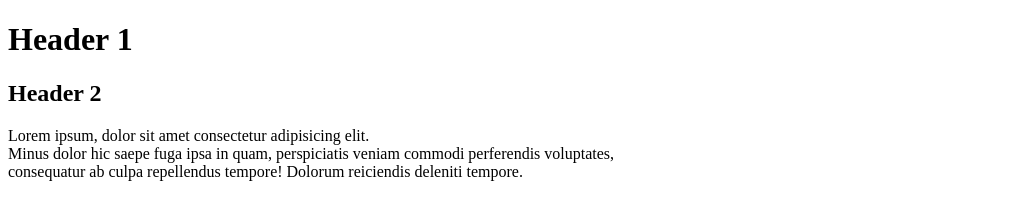
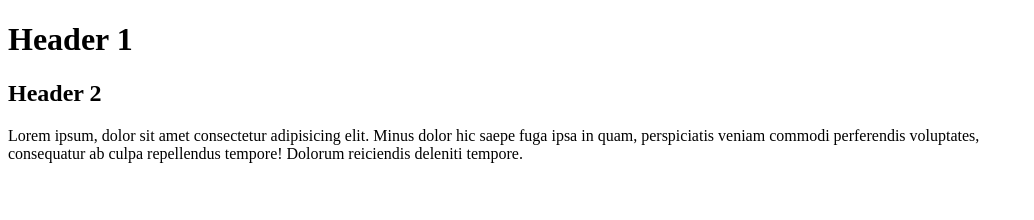
Before and after one commit to meyrabaz/Html, a plain HTML site: page myindex.html in a window 1280 px wide. Shown: the whole page, without its empty margins (0-1034 px from the left). Drawn offline with Linux system fonts and the light colour scheme.

Commit message:
28.04.2023......

```diff
--- a/myindex.html
+++ b/myindex.html
@@ -11,7 +11,7 @@
     <h1>Header 1</h1>
     <h2>Header 2</h2>
    <!--This is note for developer not seems on website -->
-    <p>Lorem ipsum, dolor sit amet consectetur adipisicing elit. <br> Minus dolor hic saepe fuga ipsa in quam, perspiciatis veniam commodi perferendis voluptates, <br> consequatur ab culpa repellendus tempore! Dolorum reiciendis deleniti tempore.</p>
+    <p>Lorem ipsum, dolor sit amet consectetur adipisicing elit. Minus dolor hic saepe fuga ipsa in quam, perspiciatis veniam commodi perferendis voluptates, <br> consequatur ab culpa repellendus tempore! Dolorum reiciendis deleniti tempore.</p>
 
 </body>
 </html>
```
